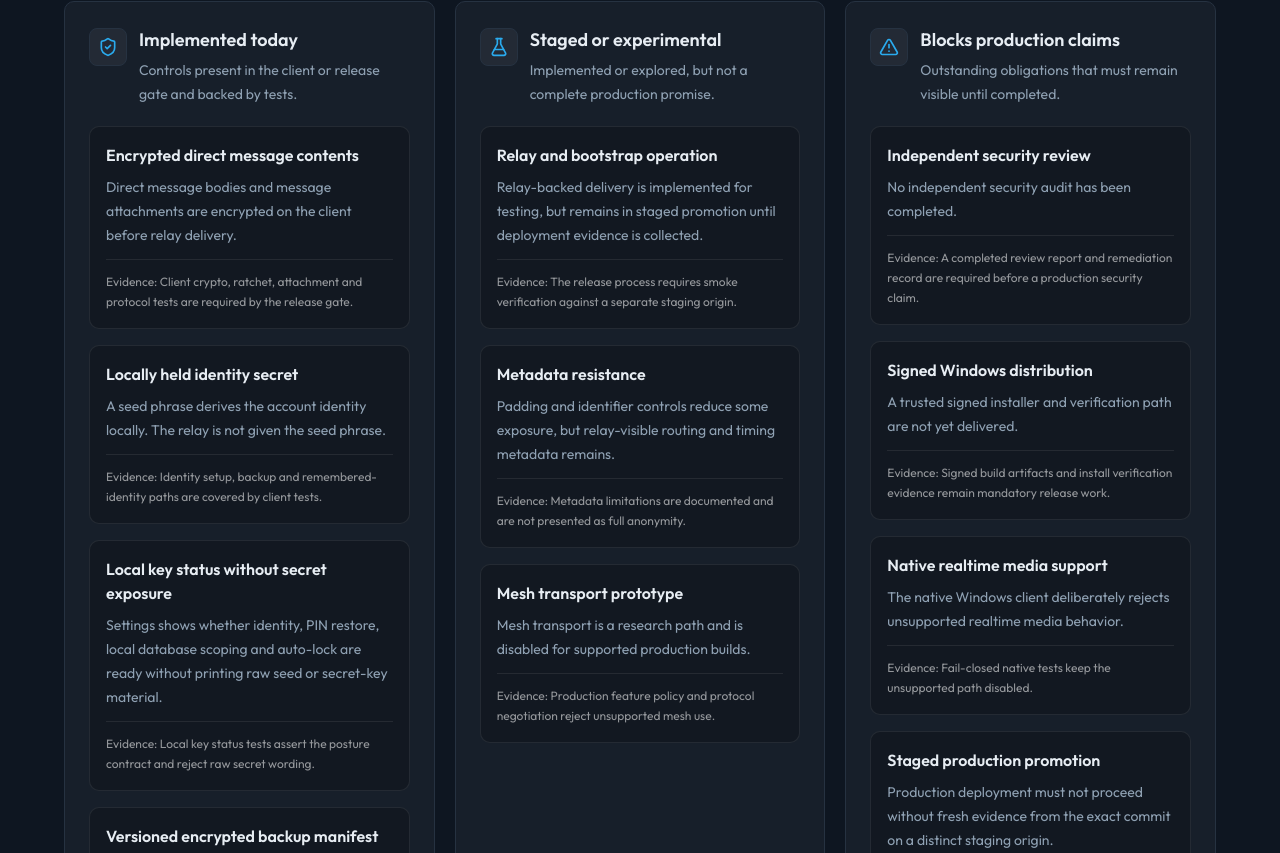
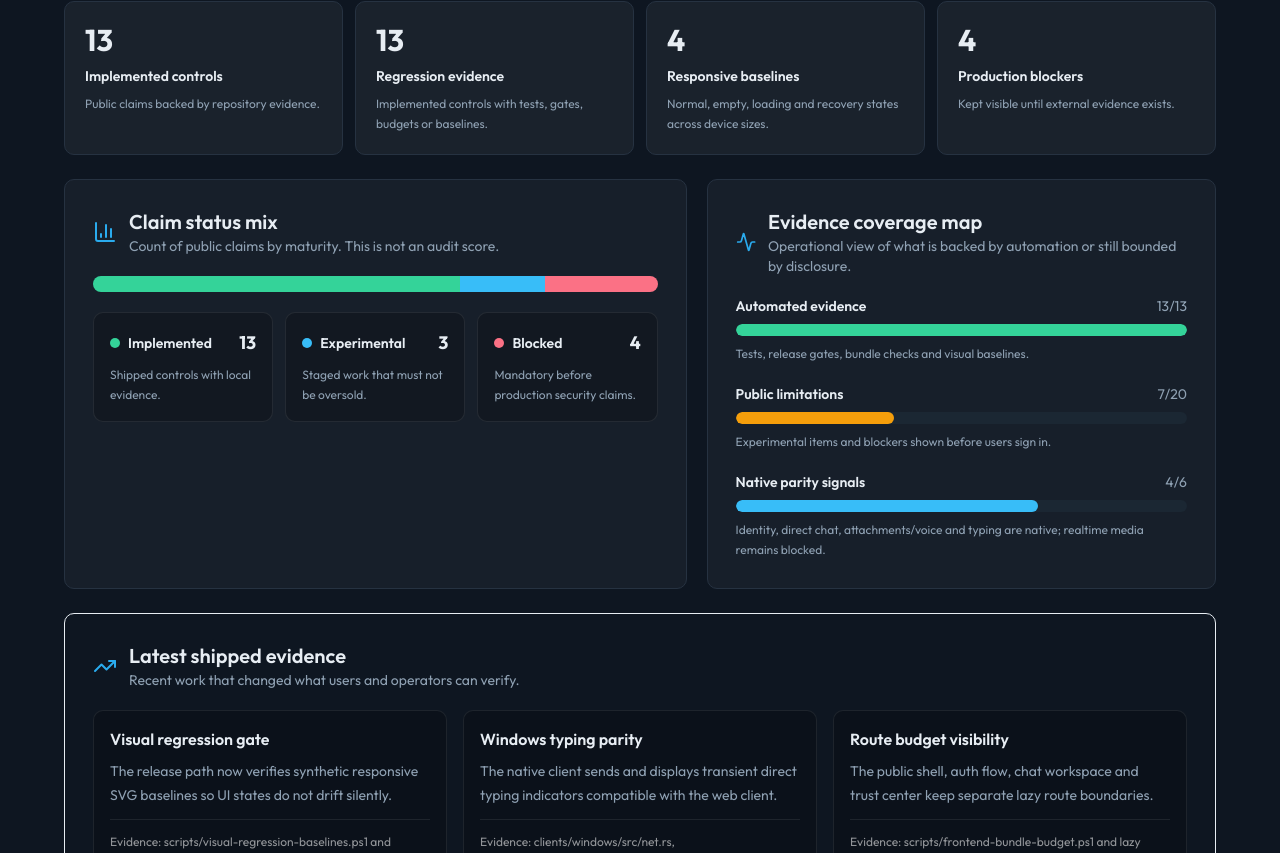
Before and after one commit to kristexIO/messk, a React (Vite) app in the folder messk/: page /trust in a window 1280 px wide. Shown: the part 467-1320 px from the top of the page. Built offline with nearby package versions, Linux system fonts and the light colour scheme.

Commit message:
Add trust center evidence dashboard

```diff
--- a/messk/src/lib/trustCenter.ts
+++ b/messk/src/lib/trustCenter.ts
@@ -10,6 +10,33 @@ export type TrustItem = {
 export type ThreatModelItem = {
   title: string;
   description: string;
+};
+
+export type TrustMetric = {
+  label: string;
+  value: string;
+  detail: string;
+};
+
+export type TrustChartSegment = {
+  label: string;
+  count: number;
+  color: string;
+  description: string;
+};
+
+export type TrustEvidenceBar = {
+  label: string;
+  value: number;
+  max: number;
+  color: string;
+  detail: string;
+};
+
+export type TrustHighlight = {
+  title: string;
+  summary: string;
+  evidence: string;
 };
 
 export const publicTrustDisclosure =
@@ -162,3 +189,93 @@ export const publicThreatModel: ThreatModelItem[] = [
     description: 'Protect the seed phrase offline and confirm contact identity changes through a trusted channel before continuing sensitive chats.',
   },
 ];
+
+const regressionEvidenceCount = implementedTrustControls.filter((item) =>
+  /test|gate|budget|baseline/i.test(item.evidence),
+).length;
+
+export const trustMetrics: TrustMetric[] = [
+  {
+    label: 'Implemented controls',
+    value: implementedTrustControls.length.toString(),
+    detail: 'Public claims backed by repository evidence.',
+  },
+  {
+    label: 'Regression evidence',
+    value: regressionEvidenceCount.toString(),
+    detail: 'Implemented controls with tests, gates, budgets or baselines.',
+  },
+  {
+    label: 'Responsive baselines',
+    value: '4',
+    detail: 'Normal, empty, loading and recovery states across device sizes.',
+  },
+  {
+    label: 'Production blockers',
+    value: productionTrustBlockers.length.toString(),
+    detail: 'Kept visible until external evidence exists.',
+  },
+];
+
+export const trustStatusChart: TrustChartSegment[] = [
+  {
+    label: 'Implemented',
+    count: implementedTrustControls.length,
+    color: '#34d399',
+    description: 'Shipped controls with local evidence.',
+  },
+  {
+    label: 'Experimental',
+    count: experimentalTrustControls.length,
+    color: '#38bdf8',
+    description: 'Staged work that must not be oversold.',
+  },
+  {
+    label: 'Blocked',
+    count: productionTrustBlockers.length,
+    color: '#fb7185',
+    description: 'Mandatory before production security claims.',
+  },
+];
+
+export const trustEvidenceBars: TrustEvidenceBar[] = [
+  {
+    label: 'Automated evidence',
+    value: regressionEvidenceCount,
+    max: implementedTrustControls.length,
+    color: '#34d399',
+    detail: 'Tests, release gates, bundle checks and visual baselines.',
+  },
+  {
+    label: 'Public limitations',
+    value: experimentalTrustControls.length + productionTrustBlockers.length,
+    max: implementedTrustControls.length + experimentalTrustControls.length + productionTrustBlockers.length,
+    color: '#f59e0b',
+    detail: 'Experimental items and blockers shown before users sign in.',
+  },
+  {
+    label: 'Native parity signals',
+    value: 4,
+    max: 6,
+    color: '#38bdf8',
+    detail: 'Identity, direct chat, attachments/voice and typing are native; realtime media remains blocked.',
+  },
+];
+
+export const latestTrustHighlights: TrustHighlight[] = [
+  {
+    title: 'Visual regression gate',
+    summary: 'The release path now verifies synthetic responsive SVG baselines so UI states do not drift silently.',
+    evidence: 'scripts/visual-regression-baselines.ps1 and messk/visual-regression/scenarios.json',
+  },
+  {
+    title: 'Windows typing parity',
+    summary: 'The native client sends and displays transient direct typing indicators compatible with the web client.',
+    evidence: 'clients/windows/src/net.rs, clients/windows/src/app.rs and protocol tests',
+  },
+  {
+    title: 'Route budget visibility',
+    summary: 'The public shell, auth flow, chat workspace and trust center keep separate lazy route boundaries.',
+    evidence: 'scripts/frontend-bundle-budget.ps1 and lazy route regression tests',
+  },
+];
--- a/messk/src/pages/TrustCenter.tsx
+++ b/messk/src/pages/TrustCenter.tsx
@@ -1,12 +1,25 @@
 import { type ReactNode } from 'react';
-import { AlertTriangle, ArrowLeft, FlaskConical, LockKeyhole, ShieldCheck } from 'lucide-react';
+import {
+  Activity,
+  AlertTriangle,
+  ArrowLeft,
+  BarChart3,
+  FlaskConical,
+  LockKeyhole,
+  ShieldCheck,
+  TrendingUp,
+} from 'lucide-react';
 import { Link } from 'react-router-dom';
 import {
   experimentalTrustControls,
   implementedTrustControls,
+  latestTrustHighlights,
   productionTrustBlockers,
   publicThreatModel,
   publicTrustDisclosure,
+  trustEvidenceBars,
+  trustMetrics,
+  trustStatusChart,
   type TrustItem,
 } from '../lib/trustCenter';
 
@@ -42,6 +55,117 @@ function TrustSection({ title, subtitle, icon, items }: TrustSectionProps) {
   );
 }
 
+function TrustMetricGrid() {
+  return (
+    <section className="grid gap-3 sm:grid-cols-2 lg:grid-cols-4" aria-label="Trust center evidence metrics">
+      {trustMetrics.map((metric) => (
+        <article key={metric.label} className="rounded-3xl border border-white/10 bg-white/[0.05] p-5">
+          <div className="text-3xl font-bold text-white">{metric.value}</div>
+          <div className="mt-2 text-sm font-semibold text-white">{metric.label}</div>
+          <p className="mt-2 text-xs leading-5 text-text-muted">{metric.detail}</p>
+        </article>
+      ))}
+    </section>
+  );
+}
+
+function TrustStatusChart() {
+  const total = trustStatusChart.reduce((sum, segment) => sum + segment.count, 0);
+
+  return (
+    <section className="rounded-[28px] border border-white/10 bg-white/[0.04] p-5 sm:p-7" aria-label="Trust claim status chart">
+      <div className="mb-5 flex items-center gap-3">
+        <BarChart3 className="h-6 w-6 text-accent" />
+        <div>
+          <h2 className="text-xl font-semibold">Claim status mix</h2>
+          <p className="text-sm text-text-muted">Count of public claims by maturity. This is not an audit score.</p>
+        </div>
+      </div>
+      <div className="flex h-4 overflow-hidden rounded-full bg-white/10">
+        {trustStatusChart.map((segment) => (
+          <div
+            key={segment.label}
+            className="h-full"
+            style={{ width: `${(segment.count / total) * 100}%`, backgroundColor: segment.color }}
+            aria-label={`${segment.label}: ${segment.count}`}
+          />
+        ))}
+      </div>
+      <div className="mt-5 grid gap-3 md:grid-cols-3">
+        {trustStatusChart.map((segment) => (
+          <article key={segment.label} className="rounded-2xl border border-white/[0.08] bg-black/20 p-4">
+            <div className="flex items-center justify-between gap-3">
+              <span className="flex items-center gap-2 text-sm font-semibold">
+                <span className="h-2.5 w-2.5 rounded-full" style={{ backgroundColor: segment.color }} />
+                {segment.label}
+              </span>
+              <span className="text-lg font-bold">{segment.count}</span>
+            </div>
+            <p className="mt-2 text-xs leading-5 text-text-muted">{segment.description}</p>
+          </article>
+        ))}
+      </div>
+    </section>
+  );
+}
+
+function TrustEvidenceChart() {
+  return (
+    <section className="rounded-[28px] border border-white/10 bg-white/[0.04] p-5 sm:p-7" aria-label="Trust evidence coverage chart">
+      <div className="mb-5 flex items-center gap-3">
+        <Activity className="h-6 w-6 text-accent" />
+        <div>
+          <h2 className="text-xl font-semibold">Evidence coverage map</h2>
+          <p className="text-sm text-text-muted">Operational view of what is backed by automation or still bounded by disclosure.</p>
+        </div>
+      </div>
+      <div className="space-y-5">
+        {trustEvidenceBars.map((bar) => {
+          const percent = Math.round((bar.value / bar.max) * 100);
+
+          return (
+            <article key={bar.label}>
+              <div className="mb-2 flex items-center justify-between gap-3 text-sm">
+                <span className="font-semibold text-white">{bar.label}</span>
+                <span className="text-text-muted">{bar.value}/{bar.max}</span>
+              </div>
+              <div className="h-3 overflow-hidden rounded-full bg-white/10">
+                <div className="h-full rounded-full" style={{ width: `${percent}%`, backgroundColor: bar.color }} />
+              </div>
+              <p className="mt-2 text-xs leading-5 text-text-muted">{bar.detail}</p>
+            </article>
+          );
+        })}
+      </div>
+    </section>
+  );
+}
+
+function LatestTrustHighlights() {
+  return (
+    <section className="rounded-[28px] border border-accent/20 bg-accent/[0.07] p-5 sm:p-7">
+      <div className="mb-5 flex items-center gap-3">
+        <TrendingUp className="h-6 w-6 text-accent" />
+        <div>
+          <h2 className="text-xl font-semibold">Latest shipped evidence</h2>
+          <p className="text-sm text-text-muted">Recent work that changed what users and operators can verify.</p>
+        </div>
+      </div>
+      <div className="grid gap-4 lg:grid-cols-3">
+        {latestTrustHighlights.map((highlight) => (
+          <article key={highlight.title} className="rounded-2xl border border-white/[0.08] bg-black/20 p-4">
+            <h3 className="font-semibold text-white">{highlight.title}</h3>
+            <p className="mt-2 text-sm leading-6 text-text-muted">{highlight.summary}</p>
+            <p className="mt-3 border-t border-white/[0.08] pt-3 text-xs leading-5 text-white/55">
+              Evidence: {highlight.evidence}
+            </p>
+          </article>
+        ))}
+      </div>
+    </section>
+  );
+}
+
 export function TrustCenter() {
   return (
     <div className="auth-screen min-h-[100dvh] w-full overflow-y-auto bg-gradient-to-br from-[#020617] via-[#0f172a] to-[#1e1b4b] px-4 py-6 text-white sm:px-6 sm:py-10">
@@ -69,7 +193,18 @@ export function TrustCenter() {
           </div>
         </header>
 
-        <div className="grid gap-5 lg:grid-cols-3">
+        <TrustMetricGrid />
+
+        <div className="mt-6 grid gap-5 lg:grid-cols-[1.1fr_0.9fr]">
+          <TrustStatusChart />
+          <TrustEvidenceChart />
+        </div>
+
+        <div className="mt-6">
+          <LatestTrustHighlights />
+        </div>
+
+        <div className="mt-6 grid gap-5 lg:grid-cols-3">
           <TrustSection
             title="Implemented today"
             subtitle="Controls present in the client or release gate and backed by tests."
```
Also changed, not shown: 1 other file (tests, documents, lock files or other folders).
